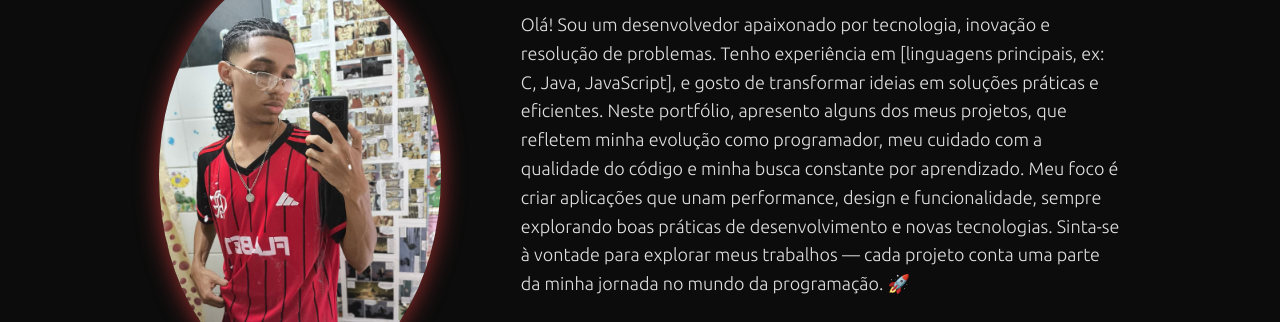
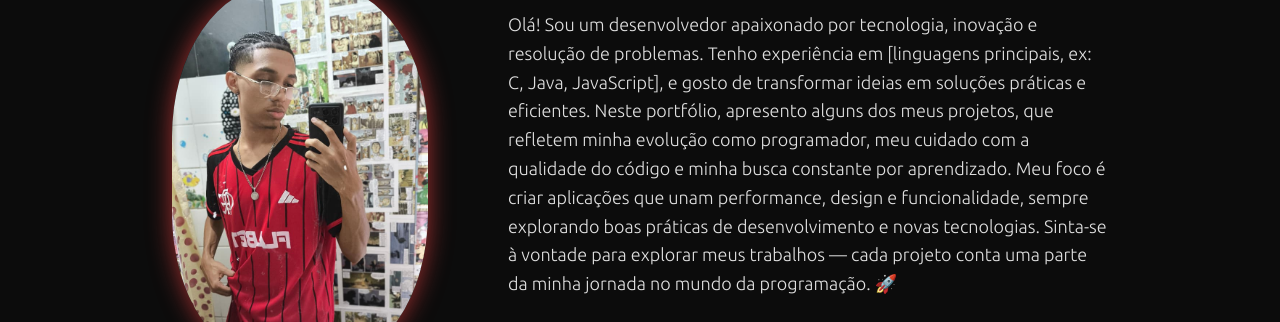
Before and after one commit to ImStormZN/Portifolio, a plain HTML site: page index.html in a window 1280 px wide. Shown: the part 224-546 px from the top of the page. Drawn offline with Linux system fonts and the light colour scheme.

Commit message:
Update index.css

```diff
--- a/index.css
+++ b/index.css
@@ -150,9 +150,9 @@ span {
 
 
 .home-img img {
-  width: 22vw;
+  width: 20vw;
   min-width: 200px;
-  border-radius: 50%;
+  border-radius: 40%;
   box-shadow: 0 0 25px #a53131;
   cursor: pointer;
   transition: 0.3s ease;
@@ -327,4 +327,5 @@ h1.finished {
     font-size: 1.4rem;
     padding: 0.8rem 2rem;
   }
+
 }
```
